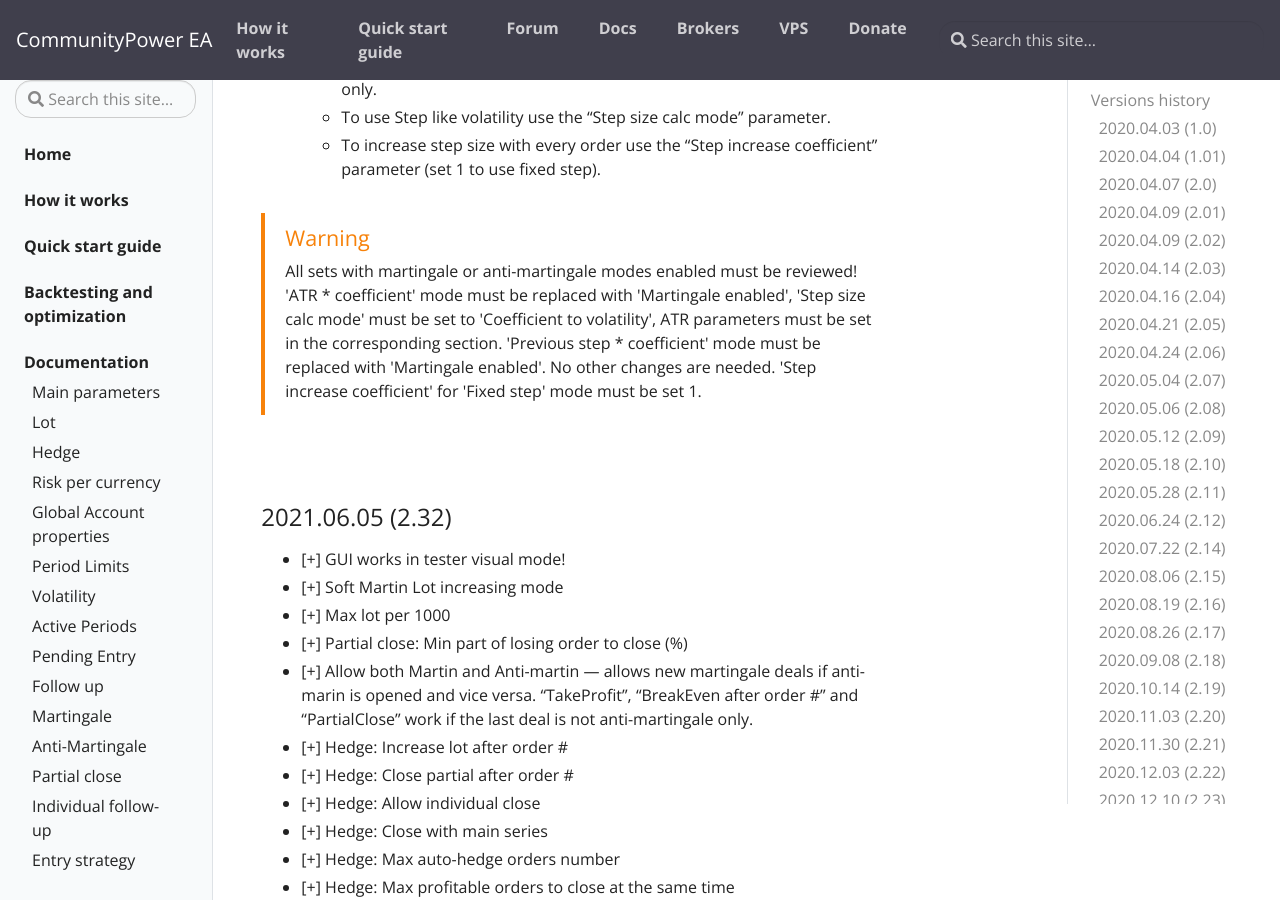
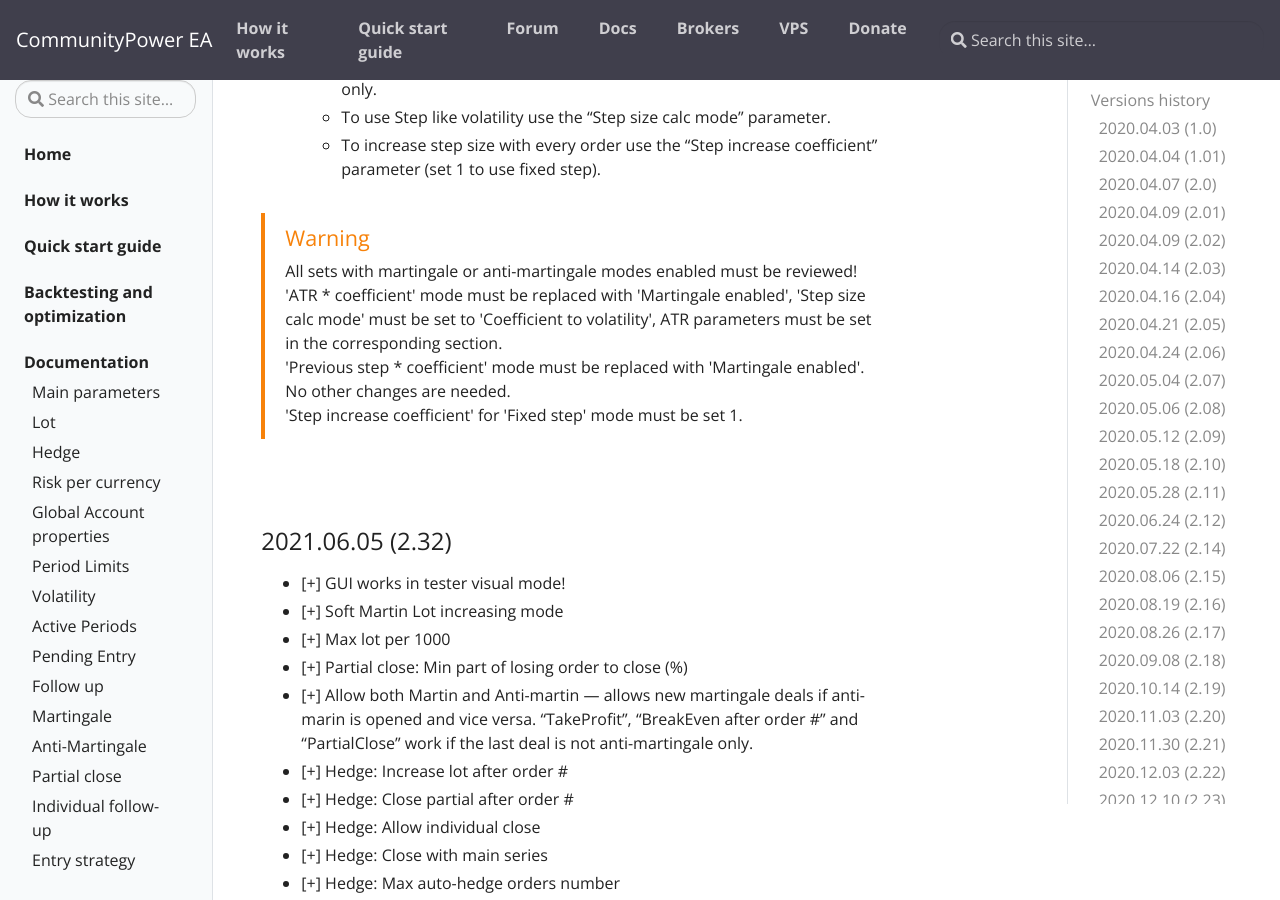
Before and after one commit to komposter/CommunityPowerEA.com, a Jekyll site: the page built from _docs/versions-history.md, in a window 1280 px wide and 900 px high, scrolled down 10266 px. Built offline with Jekyll 4.4.1, drawn with Linux system fonts in a browser that asks for light colours.

```diff
--- a/_docs/versions-history.md
+++ b/_docs/versions-history.md
@@ -327,9 +327,9 @@ To visualize "TMA channel" you can use this indy (ToDo: add link). But it is onl
   * To use Step like volatility use the "Step size calc mode" parameter.
   * To increase step size with every order use the "Step increase coefficient" parameter (set 1 to use fixed step).
 
-{% include alert.html type="warning" title="Warning" content="All sets with martingale or anti-martingale modes enabled must be reviewed!
-'ATR * coefficient' mode must be replaced with 'Martingale enabled', 'Step size calc mode' must be set to 'Coefficient to volatility', ATR parameters must be set in the corresponding section.
-'Previous step * coefficient' mode must be replaced with 'Martingale enabled'. No other changes are needed.
+{% include alert.html type="warning" title="Warning" content="All sets with martingale or anti-martingale modes enabled must be reviewed!<br/>
+'ATR * coefficient' mode must be replaced with 'Martingale enabled', 'Step size calc mode' must be set to 'Coefficient to volatility', ATR parameters must be set in the corresponding section.<br/>
+'Previous step * coefficient' mode must be replaced with 'Martingale enabled'. No other changes are needed.<br/>
 'Step increase coefficient' for 'Fixed step' mode must be set 1.
 " %}
 
```
